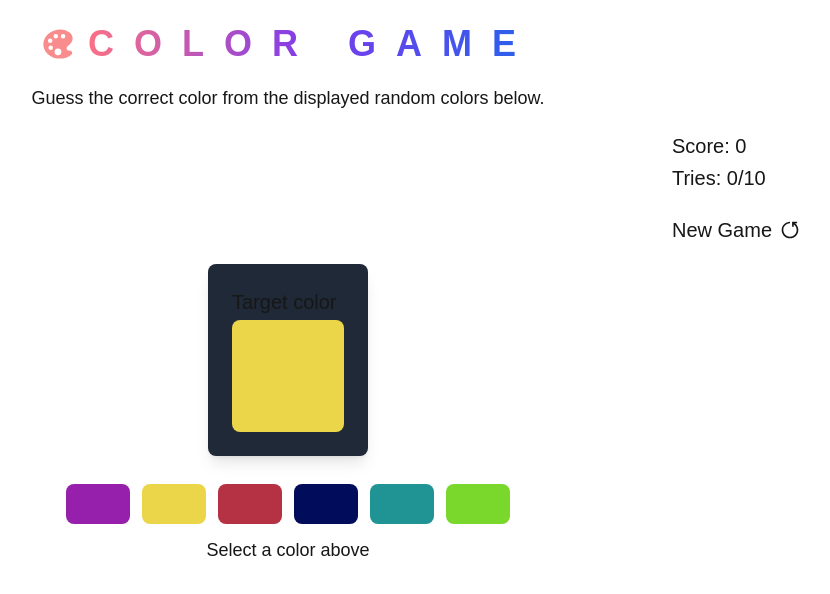
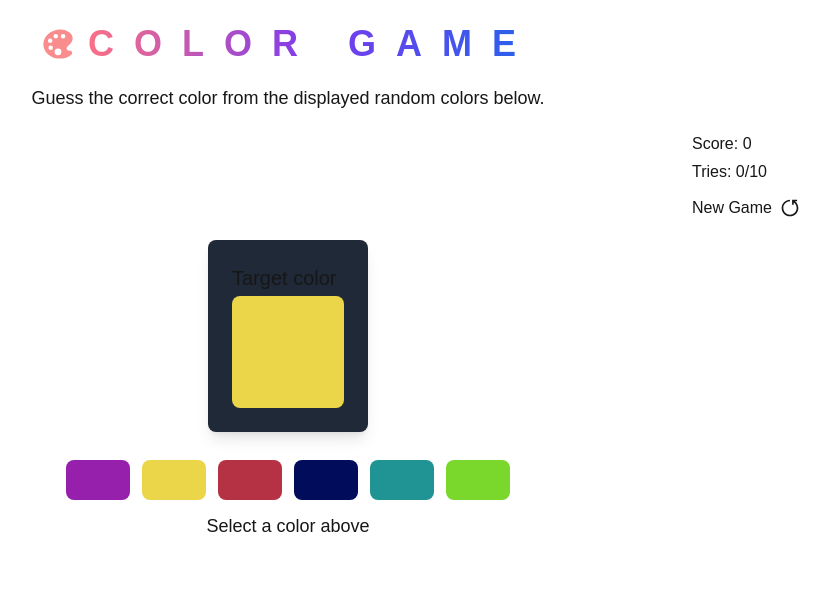
Before and after one commit to unsurep/Color-Game, a Next.js app: page / in a window 1280 px wide. Shown: the top 594 px of the page, without its empty margins (352-1182 px from the left). Built offline with nearby package versions, Linux system fonts and the light colour scheme.

Commit message:
second commit

```diff
--- a/app/page.jsx
+++ b/app/page.jsx
@@ -90,10 +90,10 @@ const App = () => {
       <h1 data-testid="gameInstructions" className="text-sm md:text-lg">Guess the correct color from the displayed random colors below.</h1>
 
       {/* scores, tries & new game */}
-      <div className="flex flex-col gap-1 md:ml-auto text-sm md:text-base lg:text-xl md:px-[5rem]">
+      <div className="flex flex-col gap-1 md:ml-auto text-sm md:text-base  md:px-[5rem]">
         <h3 data-testid="score">Score: {score}</h3>
         <h3>Tries: {tries}/10</h3>
-        <button data-testid="newGameButton" className="submit w-full md:mt-5 flex items-center gap-2 justify-center" onClick={resetGame}>New Game <h1 className="text-xl"><RiResetLeftLine /></h1></button>
+        <button data-testid="newGameButton" className="submit w-full md:mt-2 flex items-center gap-2 justify-center" onClick={resetGame}>New Game <h1 className="text-xl"><RiResetLeftLine /></h1></button>
       </div>
 
       {/* target color */}
```
